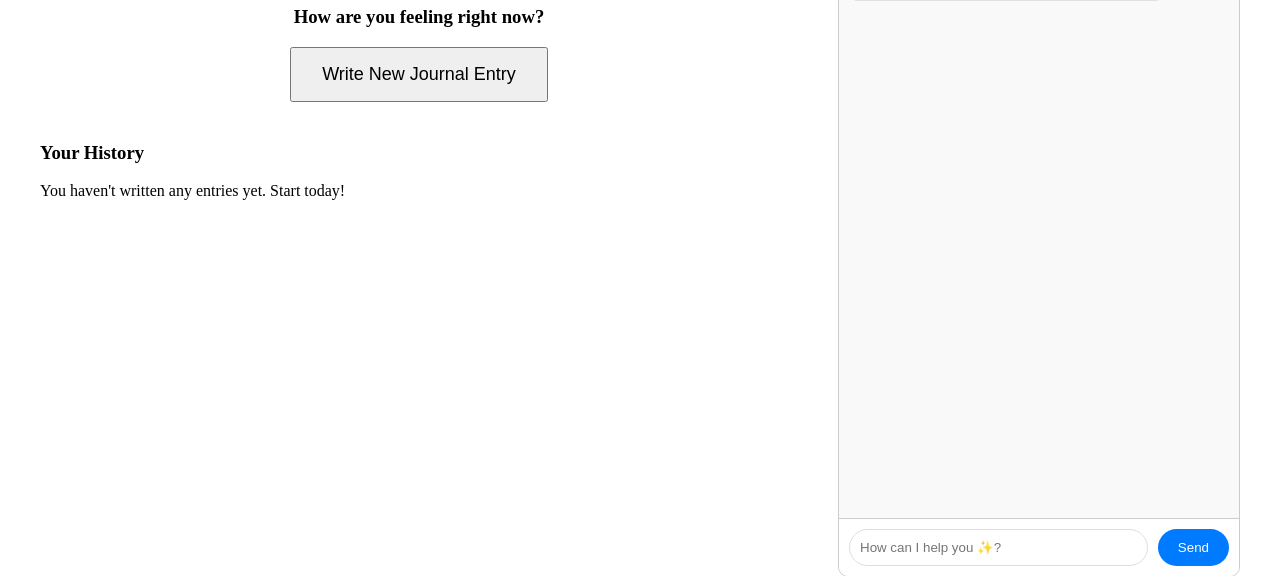
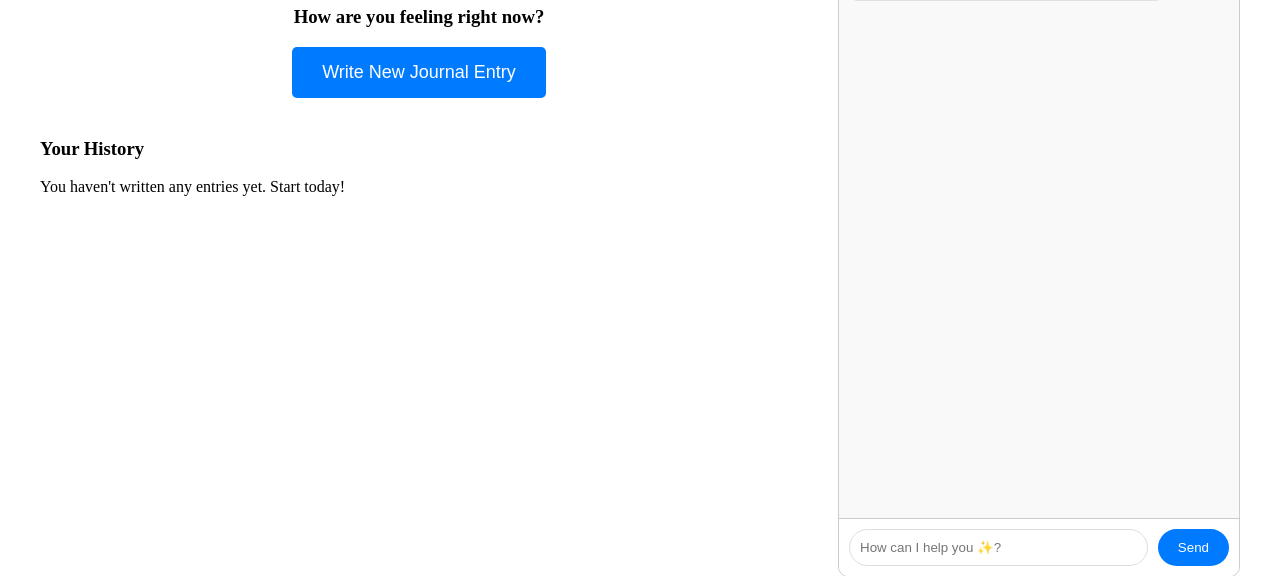
Before and after one commit to emilioquezadanavarro/Resonate-App, a Flask app: page /profile in a window 1280 px wide. Shown: the part 151-727 px from the top of the page. Run offline with Flask 3, Linux system fonts and the light colour scheme; the visitor is signed in with stand-in values (Sample User, id 1).

Commit message:
Updating basic color

```diff
--- a/app/templates/profile.html
+++ b/app/templates/profile.html
@@ -128,7 +128,7 @@
             <div style="text-align: center; margin: 40px;">
                 <h3>How are you feeling right now?</h3>
                 <a href="{{ url_for('main.journal') }}">
-                    <button style="padding: 15px 30px; font-size: 18px; cursor: pointer;">
+                    <button style="padding: 15px 30px; font-size: 18px; cursor: pointer; background-color: #007bff; color: white; border: none; border-radius: 5px;">
                         Write New Journal Entry
                     </button>
                 </a>
```
